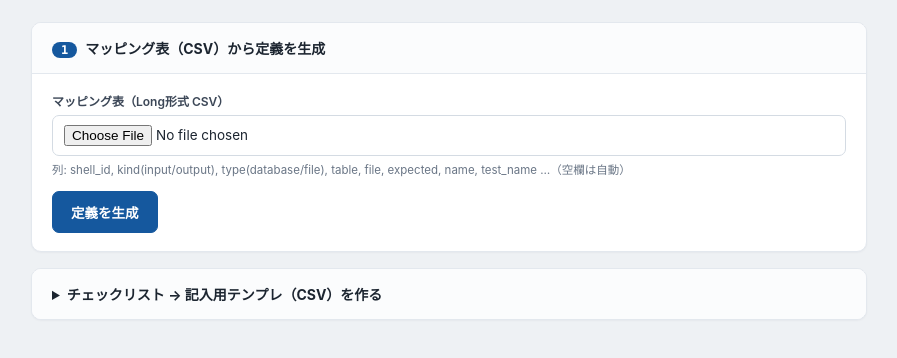
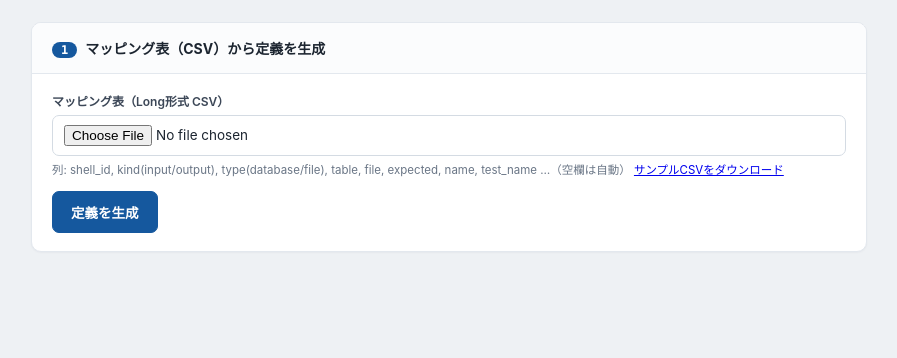
Before and after one commit to kyh0815/DataComparator, a Flask app: page /define in a window 1280 px wide. Shown: the part 63-421 px from the top of the page, without its empty margins (191-1088 px from the left). Run offline with Flask 3, Linux system fonts and the light colour scheme.

Commit message:
fix(gui): 定義作成 화면 — 체크리스트 생성기 제거, 정의 CSV 샘플 다운로드 추가
사용자 피드백: ② 체크리스트→템플릿 섹션 불필요. 원래 요청은 "정의 CSV 샘플이 어디
있냐"였음. → 체크리스트 섹션·/definition/checklist-template 라우트 제거(CLI 도구는 유지),
대신 동봉 samples/shell_mapping.long.example.csv 를 화면에서 받는
/definition/sample-csv 링크 추가. test_gui 동일 25개(체크리스트 테스트→샘플 다운로드 테스트
교체), 전체 178 passed.

```diff
--- a/src/gui/templates/define.html
+++ b/src/gui/templates/define.html
@@ -80,7 +80,8 @@
       <div class="field">
         <label class="lab">マッピング表（Long形式 CSV）</label>
         <input type="file" id="csv" accept=".csv,text/csv">
-        <div class="hint">列: shell_id, kind(input/output), type(database/file), table, file, expected, name, test_name …（空欄は自動）</div>
+        <div class="hint">列: shell_id, kind(input/output), type(database/file), table, file, expected, name, test_name …（空欄は自動）
+          <a href="/definition/sample-csv">サンプルCSVをダウンロード</a></div>
       </div>
       <div class="actions">
         <button class="run" id="gen">定義を生成</button>
@@ -103,25 +104,6 @@
     </div>
   </div>
 
-  <!-- ② チェックリスト → 記入テンプレ(補助) -->
-  <details class="panel">
-    <summary>チェックリスト → 記入用テンプレ（CSV）を作る</summary>
-    <div class="panel-body">
-      <div class="field">
-        <label class="lab">検証項目（1行＝1項目）</label>
-        <textarea id="checklist" placeholder="全角チェック&#10;最大長チェック&#10;桁あふれチェック"></textarea>
-      </div>
-      <div class="row">
-        <div><label class="lab">入力 行数/項目</label><input type="number" id="in-n" class="num" value="1" min="1"></div>
-        <div><label class="lab">出力 行数/項目</label><input type="number" id="out-n" class="num" value="1" min="1"></div>
-      </div>
-      <div class="actions">
-        <button class="ghost" id="tmpl">記入テンプレ CSV をダウンロード</button>
-      </div>
-      <div class="toast" id="tmpl-toast"></div>
-      <div class="callout">項目ごとに <code>shell_id</code>・<code>test_name</code> を埋めた空CSVを作ります。<code>type</code>・<code>table</code> 等を記入し、上の「①」に戻して定義を生成します。</div>
-    </div>
-  </details>
 </main>
 
 <script>
@@ -170,19 +152,6 @@ $("save").onclick=async()=>{
   finally{ $("save").disabled=false; }
 };
 $("dl").onclick=()=>{ if(GEN_YAML) download(GEN_YAML, "test_definition.yaml", false); };
-
-/* ② チェックリスト → テンプレ */
-$("tmpl").onclick=async()=>{
-  const t=$("tmpl-toast");
-  const fd=new FormData();
-  fd.append("text", $("checklist").value);
-  fd.append("inputs", $("in-n").value); fd.append("outputs", $("out-n").value);
-  try{
-    const r=await (await fetch("/definition/checklist-template",{method:"POST",body:fd})).json();
-    if(r.ok){ download(r.csv, "mapping_template.csv", true); t.className="toast ok"; t.textContent=`✓ ${r.count} 項目のテンプレを作成しました`; }
-    else{ t.className="toast bad"; t.textContent=r.message||"失敗しました"; }
-  }catch(e){ t.className="toast bad"; t.textContent="通信エラー: "+e; }
-};
 </script>
 </body>
 </html>
--- a/src/gui/web.py
+++ b/src/gui/web.py
@@ -6,7 +6,7 @@
 
 화면(페이지 2개):
 - "/" 検証実行 — "設定/接続"(접이식, DB 테스트·config 저장) + 정의 파일 실행(/run SSE 모니터링).
-- "/define" 定義作成 — 매핑표(CSV)→정의 yaml 생성·config 저장 + 체크리스트→기입 템플릿(D-037, 설치 준비).
+- "/define" 定義作成 — 매핑표(CSV)→정의 yaml 생성·config 저장 + 샘플 CSV 다운로드(D-037, 설치 준비).
   운영(실행)과 준비(정의 만들기)를 **별도 화면**으로 분리 — 실행 화면은 버튼+모니터+결과로 유지.
 
 설계 결정:
@@ -37,7 +37,6 @@ from werkzeug.utils import secure_filename
 
 from src.config.settings import load_config, parse_shell_selector
 from src.core import run_full_comparison
-from tools.checklist_to_template import checklist_to_template
 from tools.mapping_to_definition import mapping_to_definition
 
 from . import connection
@@ -187,17 +186,13 @@ def definition_from_csv():
     return jsonify(mapping_to_definition(_decode(file.read())))
 
 
-@app.route("/definition/checklist-template", methods=["POST"])
-def definition_checklist_template():
-    """체크리스트(1줄=1항목 텍스트) → 고객 기입용 빈 매핑 CSV 템플릿을 돌려준다."""
-    text = request.form.get("text", "")
-    if not text.strip():
-        return jsonify({"ok": False, "message": "チェックリスト（1行＝1項目）を入力してください。"})
-    inputs = max(1, int(request.form.get("inputs", 1) or 1))
-    outputs = max(1, int(request.form.get("outputs", 1) or 1))
-    csv_text = checklist_to_template(text, inputs=inputs, outputs=outputs)
-    n = len([ln for ln in text.splitlines() if ln.strip()])
-    return jsonify({"ok": True, "csv": csv_text, "count": n})
+@app.route("/definition/sample-csv")
+def definition_sample_csv():
+    """정의 파일 CSV 샘플(동봉 Long 형식 예시)을 다운로드로 돌려준다."""
+    sample = _REPO_ROOT / "samples" / "shell_mapping.long.example.csv"
+    if not sample.is_file():
+        abort(404)
+    return send_file(sample, as_attachment=True, download_name="shell_mapping.long.example.csv")
 
 
 @app.route("/definition/save", methods=["POST"])
```
Also changed, not shown: docs/DECISIONS.md (+3 -3 lines), tests/test_gui.py (+6 -4 lines).
